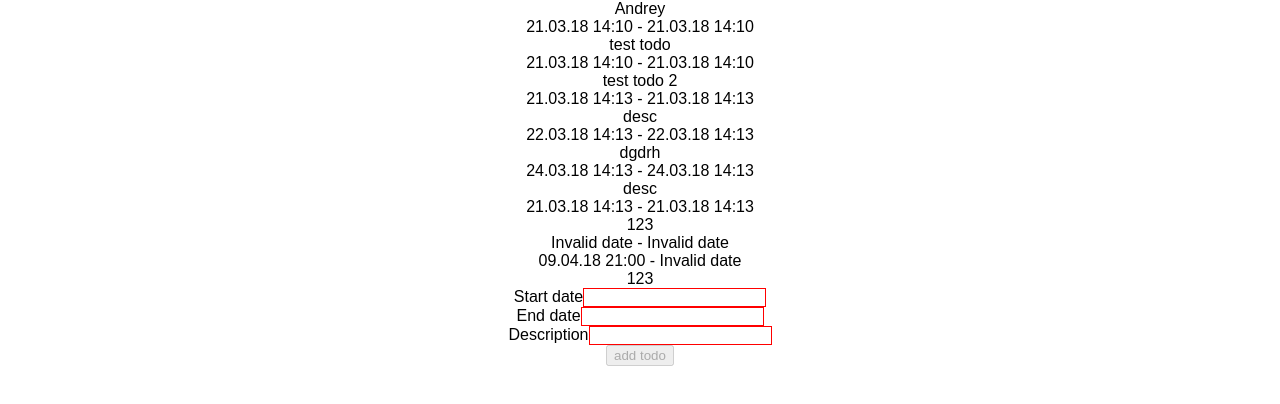
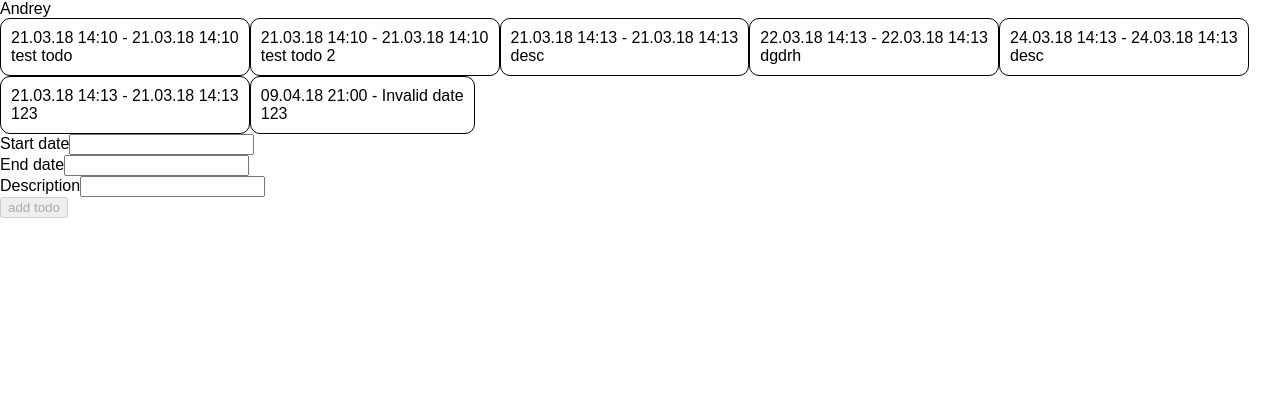
Before and after one commit to SasimovichAndrey/ReactDayPlanner, a React (Create React App) app in the folder react-dayplanner/: page / in a window 1280 px wide. Shown: the top 404 px of the page. Built offline with nearby package versions, Linux system fonts and the light colour scheme; data requests are answered from the project's data file.

Commit message:
add some css

```diff
--- a/react-dayplanner/db.json
+++ b/react-dayplanner/db.json
@@ -37,12 +37,6 @@
       "id": 6
     },
     {
-      "startTime": "",
-      "endTime": "",
-      "description": "",
-      "id": 7
-    },
-    {
       "startTime": "2018-04-09T21:00:00.000Z",
       "endTime": null,
       "description": "123",
--- a/react-dayplanner/src/App.css
+++ b/react-dayplanner/src/App.css
@@ -1,32 +1,9 @@
-.App {
-  text-align: center;
-}
-
-.App-logo {
-  animation: App-logo-spin infinite 20s linear;
-  height: 80px;
-}
-
-.App-header {
-  background-color: #222;
-  height: 150px;
-  padding: 20px;
-  color: white;
-}
-
-.App-title {
-  font-size: 1.5em;
-}
-
-.App-intro {
-  font-size: large;
-}
-
-@keyframes App-logo-spin {
-  from { transform: rotate(0deg); }
-  to { transform: rotate(360deg); }
-}
-
 .form-error{
   border: 1px solid red;
 }
+
+.todo-list::after{
+  content:"";
+  clear: both;
+  display: block
+}
--- a/react-dayplanner/src/App.js
+++ b/react-dayplanner/src/App.js
@@ -28,9 +28,13 @@ class App extends Component {
   renderTodoList(){
     const { todos } = this.props;
 
-    return(Object.values(todos).map((todo) =>
-          <Todo {...todo} key={todo.id}/>
-    ))
+    return(
+      <div className="todo-list">
+        {Object.values(todos).map((todo) =>
+          <Todo {...todo} key={todo.id}/>)
+        }
+      </div>
+      )
   }
 
   render() {
--- a/react-dayplanner/src/components/AddTodoForm.js
+++ b/react-dayplanner/src/components/AddTodoForm.js
@@ -11,13 +11,16 @@ export default class AddTodoForm extends Component{
         this.state = {
             isValid: false,
             startTime:{
-                isValid: false
+                isValid: false,
+                isTouched: false
             },
             endTime:{
-                isValid: false
+                isValid: false,
+                isTouched: false
             },
             description: {
-                isValid: false
+                isValid: false,
+                isTouched: false
             }
         }
     }
@@ -32,7 +35,7 @@ export default class AddTodoForm extends Component{
                     timeFormat="HH:mm"
                     dateFormat="LLL"
                     showTimeSelect
-                    className={this.state.startTime.isValid ? null: "form-error"}
+                    className={this.state.startTime.isValid || !this.state.startTime.isTouched ? null: "form-error"}
                     />
                 <br/>
                 End date
@@ -42,11 +45,11 @@ export default class AddTodoForm extends Component{
                     timeFormat="HH:mm"
                     dateFormat="LLL"
                     showTimeSelect
-                    className={this.state.endTime.isValid ? null: "form-error"}/>
+                    className={this.state.endTime.isValid  || !this.state.endTime.isTouched ? null: "form-error"}/>
                 <br/>
                 Description
                 <input value={this.props.description} type="text" onChange={(ev) => this.onTodoChanged("description", ev.target.value)}
-                    className={this.state.description.isValid ? null: "form-error"}
+                    className={this.state.description.isValid  || !this.state.description.isTouched ? null: "form-error"}
                 />
                 <br/>
                 <input type="button" onClick={ () => this.props.onSubmit() } value="add todo" disabled={!this.state.isValid}/>
@@ -69,9 +72,13 @@ export default class AddTodoForm extends Component{
             case "description":
                 newState[propName] = Object.assign({}, this.state.startTime,
                              {
-                                 isValid: value != null && value != ""
+                                 isValid: value != null && value !== "",
+                                 isTouched: true
                              }
                         )
+                break;
+            default:
+                break;
         }
 
         if(newState.startTime.isValid &&
--- /dev/null
+++ b/react-dayplanner/src/components/Todo.css
@@ -0,0 +1,6 @@
+.todo-item{
+    border: 1px solid black;
+    float:left;
+    padding:10px;
+    border-radius: 10px;
+}
--- a/react-dayplanner/src/components/Todo.js
+++ b/react-dayplanner/src/components/Todo.js
@@ -1,6 +1,8 @@
 import React, { Component } from 'react'
 import { connect } from 'react-redux'
 import moment from 'moment'
+
+import './Todo.css'
 
 class Todo extends Component{
     render(){
@@ -8,8 +10,9 @@ class Todo extends Component{
         var startDateFormatted = moment(startTime).format("DD.MM.YY HH:mm")
         var endDateFormatted = moment(endTime).format("DD.MM.YY HH:mm")
 
+        var className = "todo-item"
         return(
-            <div>
+            <div className={className}>
                 <div>{startDateFormatted} - {endDateFormatted}</div>
                 <div>{description}</div>
             </div>
```
